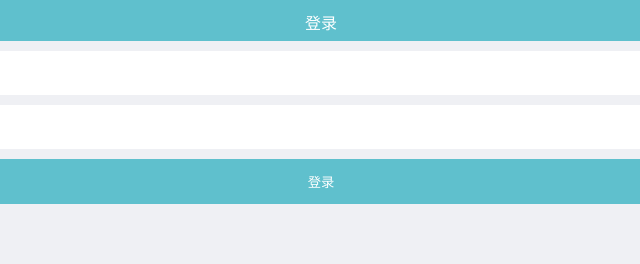
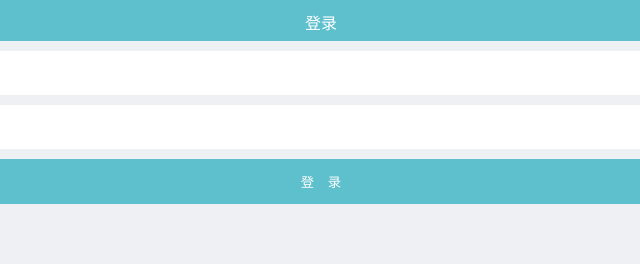
Before and after one commit to jc1144096387/login, a plain HTML site: page index.html in a window 1280 px wide. Shown: the full height of the page, 319-959 px from the left. Drawn offline with Linux system fonts and the light colour scheme.

Commit message:
Update index.html

```diff
--- a/index.html
+++ b/index.html
@@ -24,7 +24,7 @@
             <div class="line"></div>
             <input type="password" placeholder="请输入密码">
         </div>
-        <button>登录</button>
+        <button>登 录</button>
     </main>
 </body>
 <div class="forget"><a href="#">忘记密码?</a></div>
```
